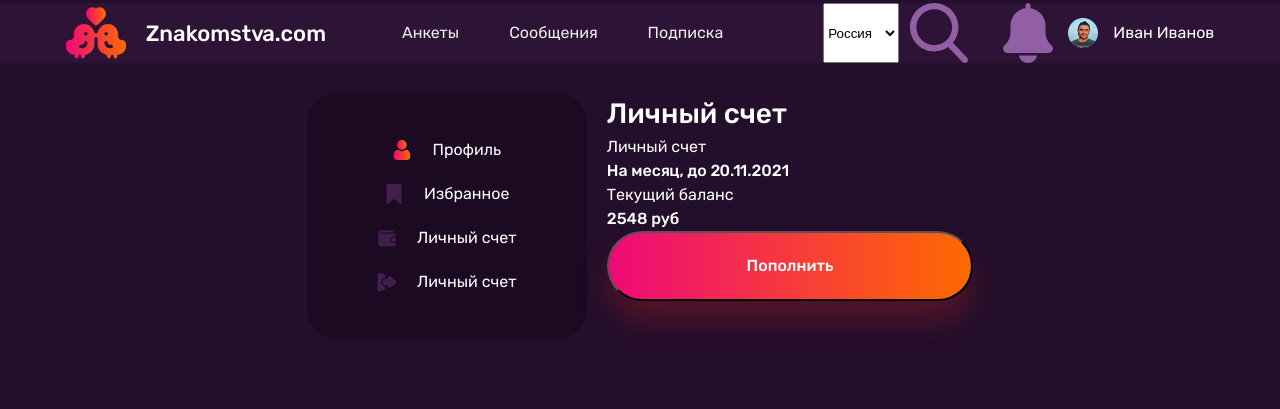
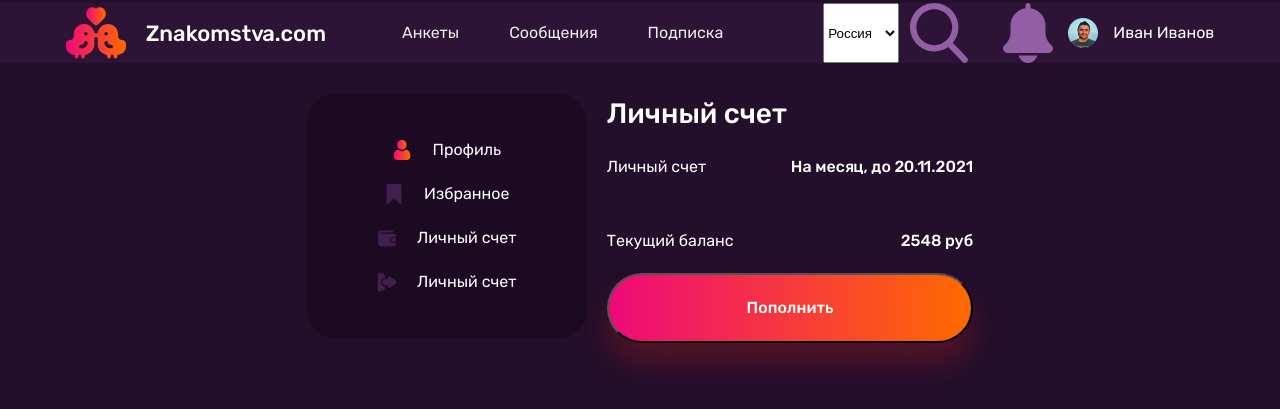
Before and after one commit to z10565/meetfate, a plain HTML site: page personalacc.html in a window 1280 px wide. Shown: the part 27-436 px from the top of the page. Drawn offline with Linux system fonts and the light colour scheme.

Commit message:
finalize the personalacc.html

```diff
--- a/style/personalacc.css
+++ b/style/personalacc.css
@@ -173,6 +173,7 @@
     font-size: 28px;
     font-weight: 500;
     line-height: 42px;
+    margin-bottom: 20px;
 }
 
 .subbalance {
@@ -202,6 +203,7 @@
     line-height: 150%;
     text-align: center;
     cursor: pointer;
+    margin-top: 20px;
 }
 .wallet {
     display: flex;
@@ -211,4 +213,11 @@
 }
 .nonumbers {
     list-style-type: none;
+    display: flex;
+    flex-direction: column;
+    gap: 50px;
   }
+.nonumbers li {
+    display: flex;
+    justify-content: space-between;
+}
```
Also changed, not shown: subscription.html (+3 -3 lines).
